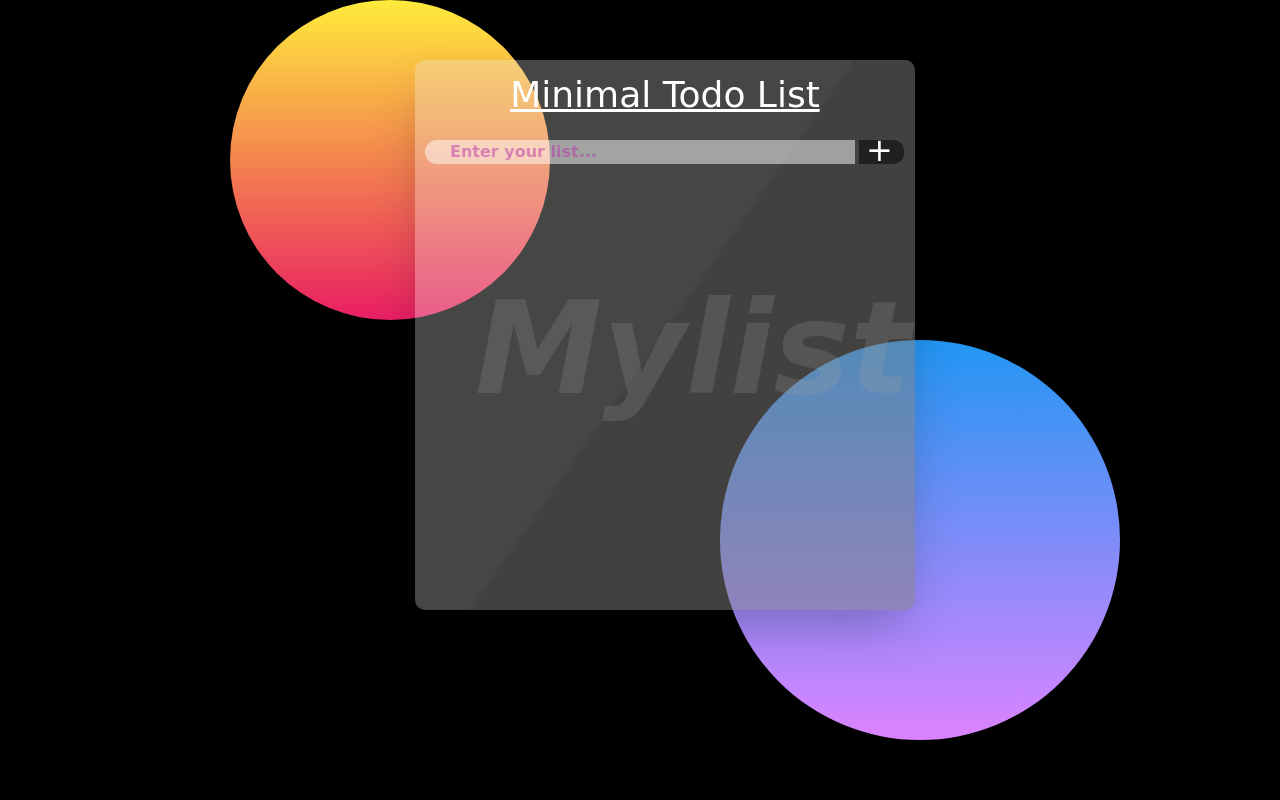
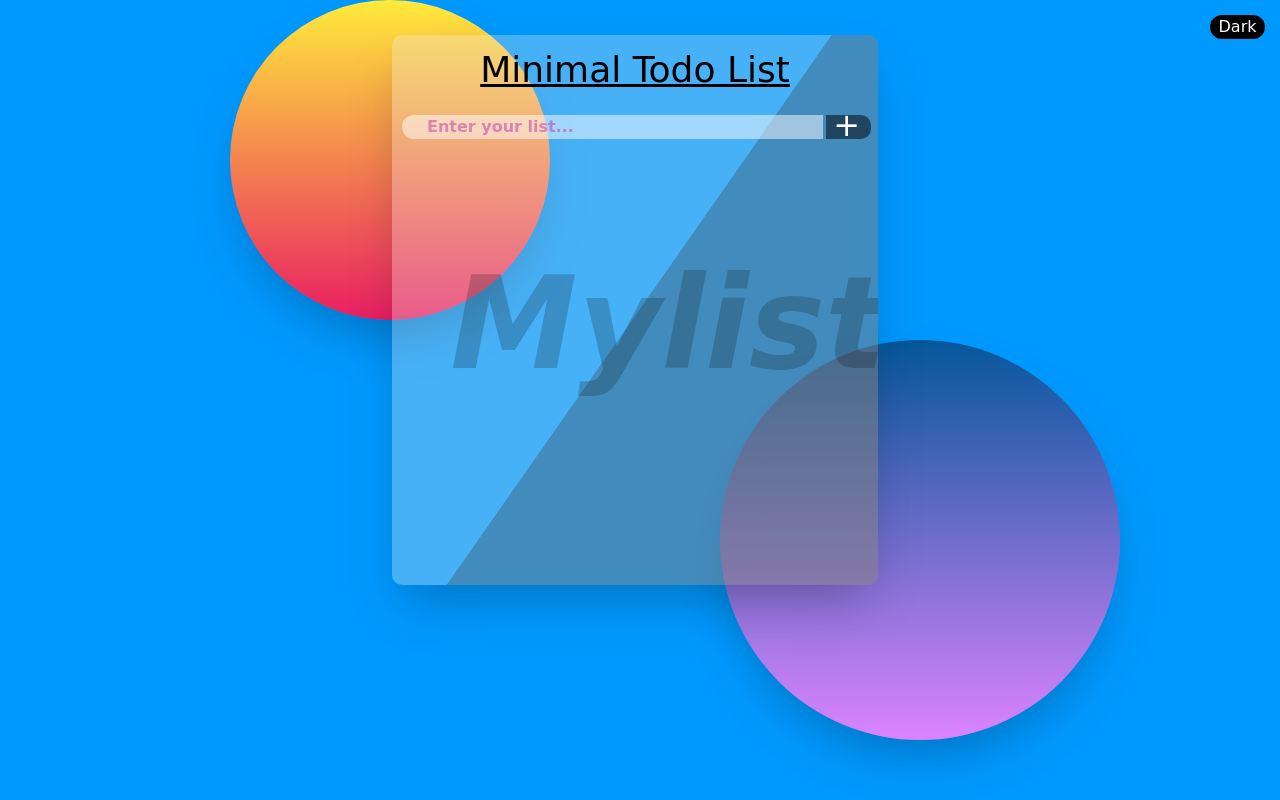
Before and after one commit to cpe-cmu-261207/lab-04-tewarad2020, a plain HTML site: page index.html in a window 1280 px wide. Drawn offline with nearby package versions, Linux system fonts and the light colour scheme.

Commit message:
completed

```diff
--- a/CSSstyle.css
+++ b/CSSstyle.css
@@ -6,11 +6,42 @@
     font-family: 'Akaya Kanadaka', cursive;
 }
 
+
+
+.bntchange
+{
+    position: absolute;
+    background-color: rgb(0, 0, 0);
+    border-radius: 20px;
+    right: 15px;
+    top: 15px;
+}
+
+.bntchangeactive
+{
+    background-color: rgb(0, 153, 255);
+    position: absolute;
+    border-radius: 20px;
+    right: 15px;
+    top: 15px;
+}
+
+
+.bntchange p
+{
+    color: rgb(255, 255, 255);
+}
+
+
 body
 {
     padding: 20px;
+    background-color: rgb(0, 153, 255);
+}
+
+.dark
+{
     background-color: rgb(0, 0, 0);
-    position: relative;
 }
 
 .container
@@ -18,8 +49,6 @@ body
     position: relative;
     height: 250px;
     left: 0;
-    /* left: calc(50% - 125px);  */
-    /* background-color: blue; */
     padding: 15px;
 }
 
@@ -39,7 +68,7 @@ body
     position: absolute;
     width: 400px;
     height: 400px;
-    background: linear-gradient(#2196f3,#dc83ff);
+    background: linear-gradient(#04579b,#dc83ff);
     border-radius: 50%;
     transform: translate(700px, 320px);
 }
@@ -51,8 +80,8 @@ body
     background-color: rgba(231, 230, 229, 0.3);
     text-align: center;
     height: 550px;
-    width: 500px;
-    left: calc(50% - 225px);
+    min-width: 39.2%;
+    left: 30%;
     border-radius: 10px;
     padding: 10px;
     padding-top: 15px;
@@ -60,11 +89,23 @@ body
     /* filter: blur(10px); */
 }
 
+#idmenu
+{
+    position: relative;
+    height: 410px;
+    width: 100%;
+    left: 5px;
+    /* background-color: #2196f3; */
+    overflow-y: scroll;
+    z-index: 1;
+}
+
 .menu::before
 {
     content: '';
     position: absolute;
     background-color: rgba(56, 54, 54, 0.3);
+    display: flex;
     width: 1000px;
     height: 1000px;
     top: 0px;
@@ -75,7 +116,7 @@ body
 .menu::after
 {
     content: 'Mylist';
-    color: #a8a4a4;
+    color: #080808;
     font-size: 8em;
     position: absolute;
     top: 35%;
@@ -87,7 +128,7 @@ body
 
 input
 {
-    width: 430px;
+    width: 100%;
     border-radius: 25px 0 0 25px;
     background-color: rgba(255, 255, 255, 0.5);
     transition: .5s;
@@ -102,8 +143,14 @@ input
 
 .inp
 {
-    position: absolute;
+    position: relative;
+    width: 100%;
     margin: 25px 0 ;
+}
+
+.conbtnandinp
+{
+    display: flex;
 }
 
 input[type=text]:focus
@@ -128,11 +175,11 @@ button
 
 .btn
 {
-    position: absolute;
+    position: relative;
     width: 45px;
     height: 24px;
-    right: 11px;
-    top: 80px;
+    right: -3px;
+    top: 25px;
     background-color: rgba(0, 0, 0, 0.5);
     border-radius: 0 10px 10px 0;
     font-size: 2em;
@@ -147,16 +194,19 @@ button
 
 h1
 {
-    color: #fff;
+    color: rgb(0, 0, 0);
     text-decoration: underline;
 }
 
+.activeh1
+{
+    color: rgb(255, 255, 255);
+}
 
 .maindiv
 {
     position: relative;
-    top: -120px;
-    left: calc(50% - 225px);
+    top: 0px;
     color: #fff;
 }
 
@@ -166,8 +216,9 @@ h1
     position: relative;
     display: flex;
     height: 20px;
-    width: 450px;
+    width: 90%;
     margin-top: 10px;
+    margin-left: 15px;
     align-items: center;
     padding: 15px;
     border-bottom: #fff solid 1px;
@@ -177,6 +228,8 @@ h1
 .spanmain span
 {
     position: absolute;
+    left: 0;
+    text-align: start;
     width: 230px;
     overflow-x: hidden;
     /* transform: scale(1.2); */
@@ -190,7 +243,6 @@ h1
     font-size: 24px;
     font-weight: 700;
 }
-
 
 .spanmain:nth-child(1) span
 {
```
